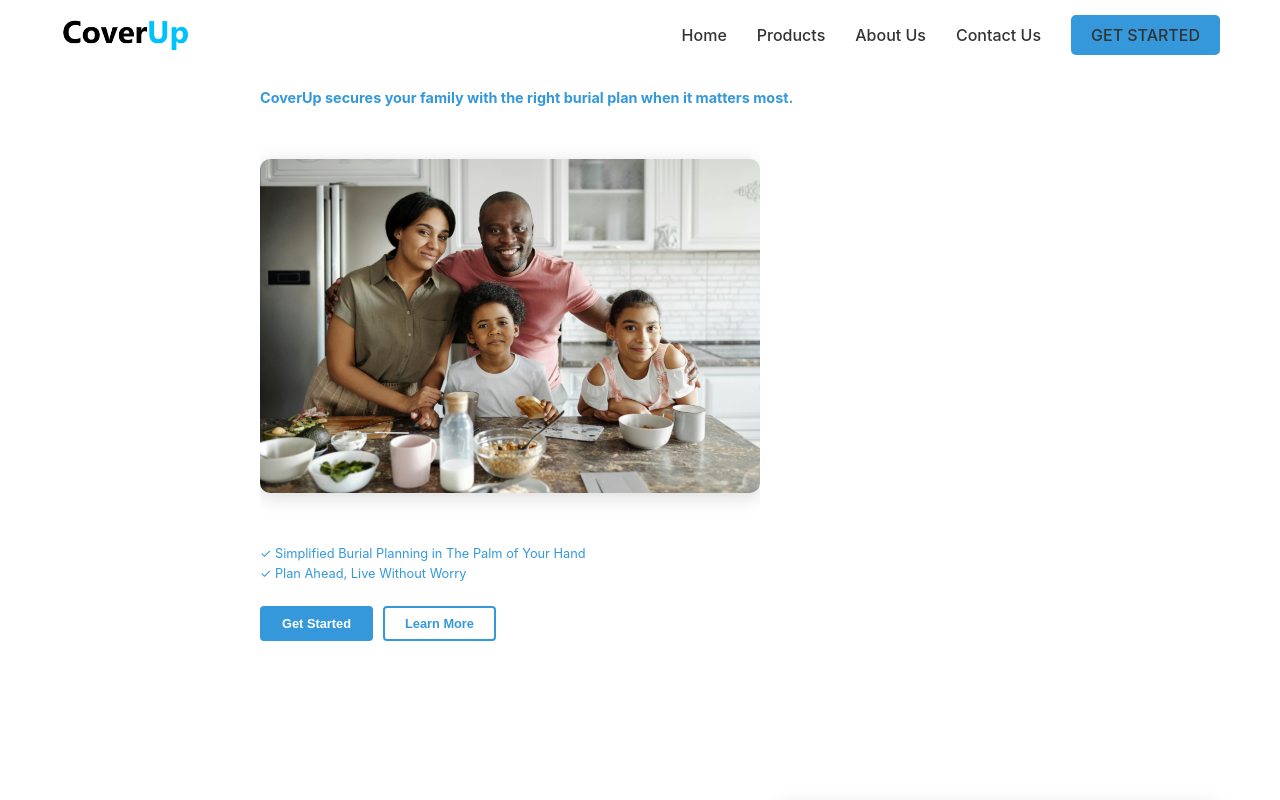
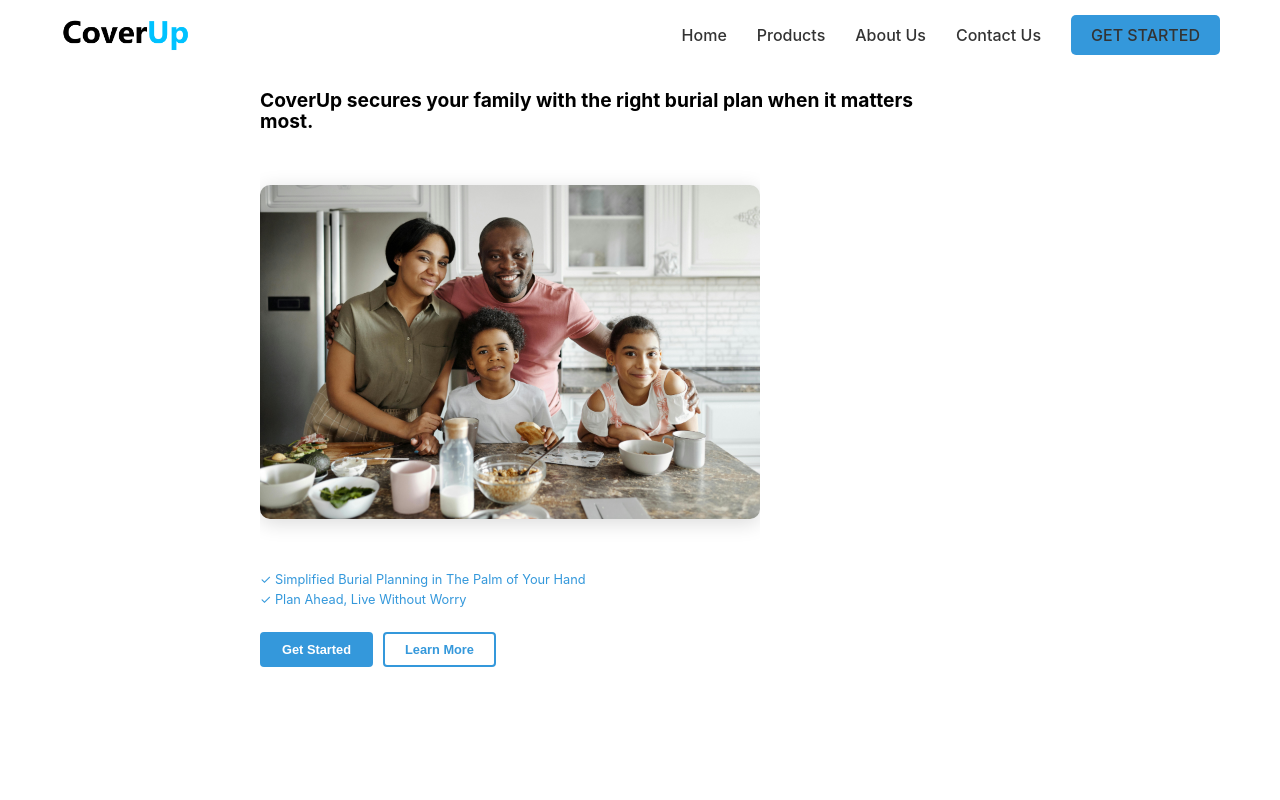
Before and after one commit to banelee59/Cover-mern, a React (Create React App) app: page / in a window 1280 px wide. Shown: the top 800 px of the page. Built offline with nearby package versions, Linux system fonts and the light colour scheme.

Commit message:
home css file update

```diff
--- a/src/pages/Home.css
+++ b/src/pages/Home.css
@@ -58,10 +58,10 @@
 }
 
 .hero-text h1 {
-  font-size: 0.9rem;
+  font-size: 1.2rem;
   margin-bottom: 10px;
   line-height: 1.1;
-  color: #3498db;
+  color: black;
   max-width: 700px;
   text-align: left;
 }
@@ -78,7 +78,7 @@
 
 .hero-img {
   width: 100%;
-  height: 100%;
+  height: 50%;
   object-fit: cover;
   border-radius: 10px;
   box-shadow: 0 4px 20px rgba(0,0,0,0.15);
@@ -92,7 +92,7 @@
 .hero-features p {
   font-size: 0.8rem;
   margin-bottom: 5px;
-  color: #3498db;
+  color: black;
   display: flex;
   align-items: center;
   gap: 4px;
```
